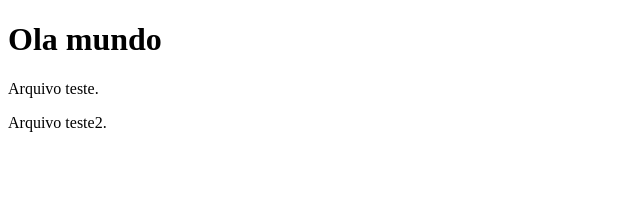
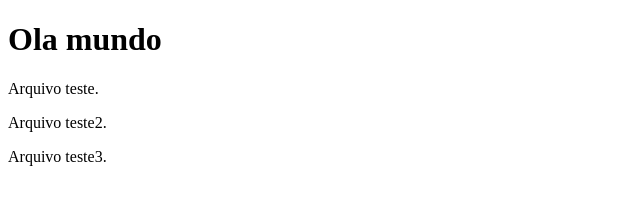
Before and after one commit to tchongo-AFK/PI-Grupo2, a plain HTML site: page index.html in a window 1280 px wide. Shown: the whole page, without its empty margins (0-640 px from the left). Drawn offline with Linux system fonts and the light colour scheme.

Commit message:
Update index.html

```diff
--- a/index.html
+++ b/index.html
@@ -9,5 +9,6 @@
     <h1>Ola mundo</h1>
     <p>Arquivo teste.</p>
     <p>Arquivo teste2.</p>
+    <p>Arquivo teste3.</p>
 </body>
 </html>
```
